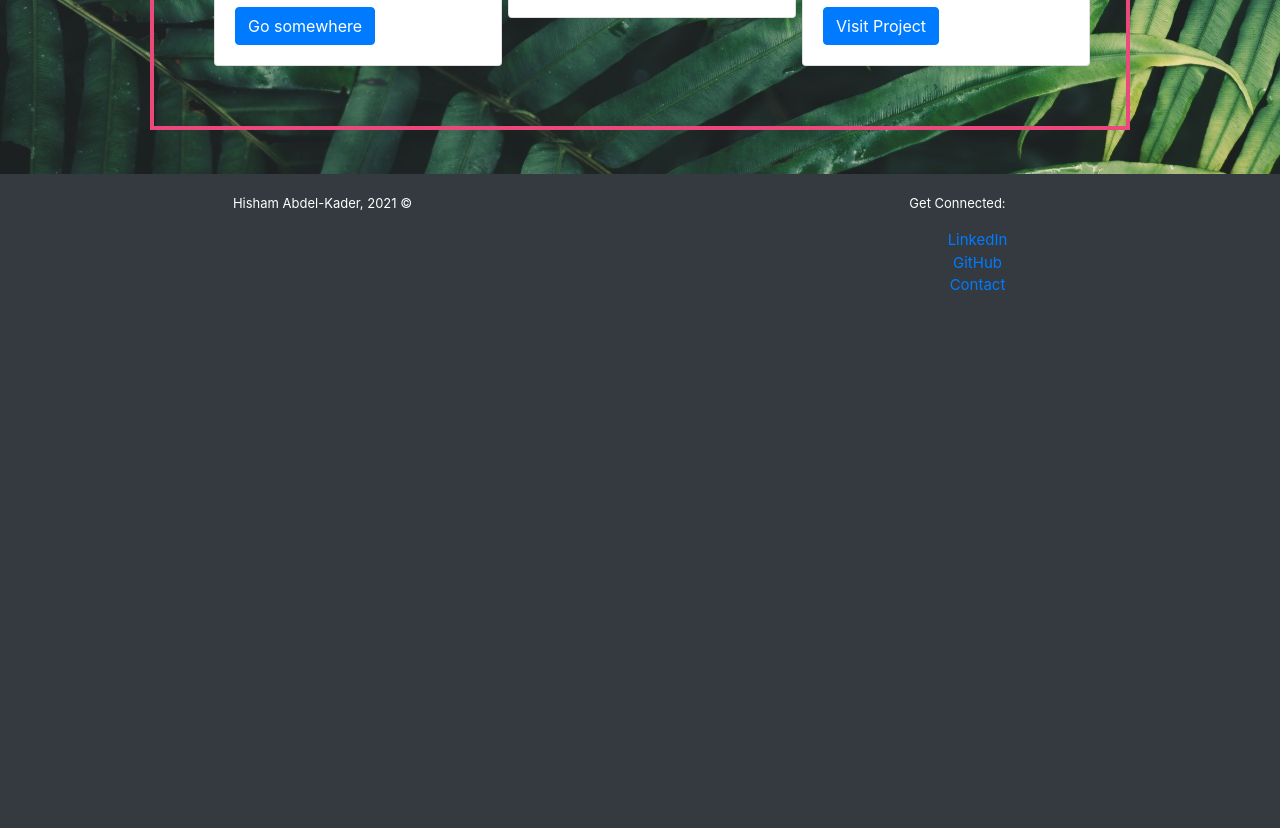
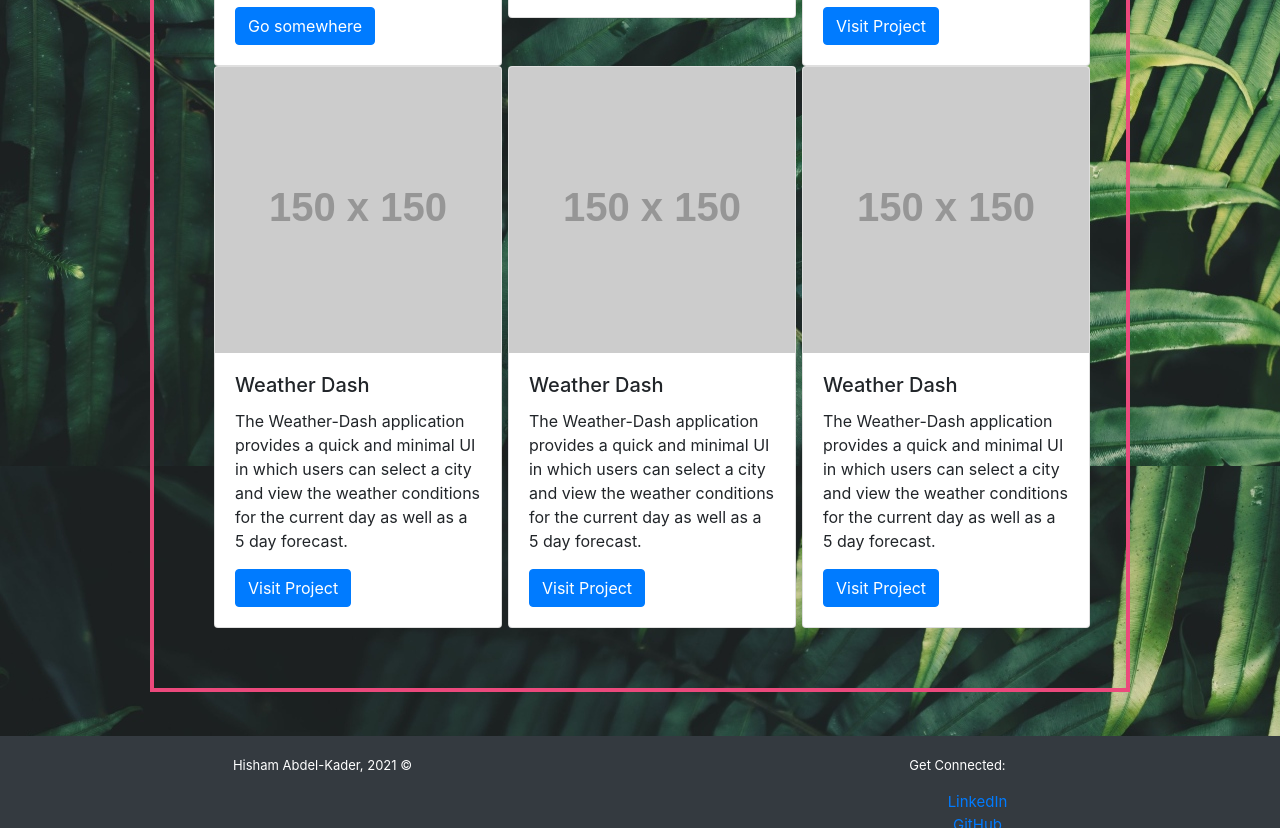
Before and after one commit to HishamKader/hishamkader.github.io, a plain HTML site: page portfolio.html in a window 1280 px wide. Shown: the part 814-1642 px from the top of the page. Before the commit the page ends 1147 px from the top, so only its background shows below. Drawn offline with nearby package versions, Linux system fonts and the light colour scheme; placeholder pictures from the web are drawn by us.

Commit message:
patch 1.2v, out of alpha

```diff
--- a/assets/css/style.css
+++ b/assets/css/style.css
@@ -81,7 +81,7 @@ body{
 }
 
 .about{
-    font-size: 25px;
+    font-size: 30px;
     color: white;
     margin-left: 50px;
     margin-right: 50px;
@@ -157,7 +157,7 @@ input[type=text], select, textarea {
   }
 
   .container7 {
-    background-color: rgb(52, 58, 64);
+    /* background-color: rgb(52, 58, 64); */
     padding: 55px;
     width: 50%;
     margin-left: 25%;
@@ -209,3 +209,8 @@ input[type=text], select, textarea {
 .conn{
     font-size: 5px;
 }
+
+.box{
+    background-color: rgba(52, 58, 64, 0.68);
+    padding: 25px;
+}
--- a/portfolio.html
+++ b/portfolio.html
@@ -79,6 +79,42 @@
           </div>
         </div>
       </div>
+      <div class="col-lg-4">
+        <div class="card" style="width: 18rem;">
+          <img src="https://via.placeholder.com/150" class="card-img-top" alt="...">
+          <div class="card-body">
+            <h5 class="card-title">Weather Dash</h5>
+            <p class="card-text">The Weather-Dash application provides a quick and minimal UI in which users can select
+              a city and view the weather conditions for
+              the current day as well as a 5 day forecast.</p>
+            <a href="https://hishamkader.github.io/rut-hw6-weatherdash/" class="btn btn-primary">Visit Project</a>
+          </div>
+        </div>
+      </div>
+      <div class="col-lg-4">
+        <div class="card" style="width: 18rem;">
+          <img src="https://via.placeholder.com/150" class="card-img-top" alt="...">
+          <div class="card-body">
+            <h5 class="card-title">Weather Dash</h5>
+            <p class="card-text">The Weather-Dash application provides a quick and minimal UI in which users can select
+              a city and view the weather conditions for
+              the current day as well as a 5 day forecast.</p>
+            <a href="https://hishamkader.github.io/rut-hw6-weatherdash/" class="btn btn-primary">Visit Project</a>
+          </div>
+        </div>
+      </div>
+      <div class="col-lg-4">
+        <div class="card" style="width: 18rem;">
+          <img src="https://via.placeholder.com/150" class="card-img-top" alt="...">
+          <div class="card-body">
+            <h5 class="card-title">Weather Dash</h5>
+            <p class="card-text">The Weather-Dash application provides a quick and minimal UI in which users can select
+              a city and view the weather conditions for
+              the current day as well as a 5 day forecast.</p>
+            <a href="https://hishamkader.github.io/rut-hw6-weatherdash/" class="btn btn-primary">Visit Project</a>
+          </div>
+        </div>
+      </div>
     </div>
   </div>
   <!-- footer -->
```
Also changed, not shown: index.html (+8 -8 lines).
